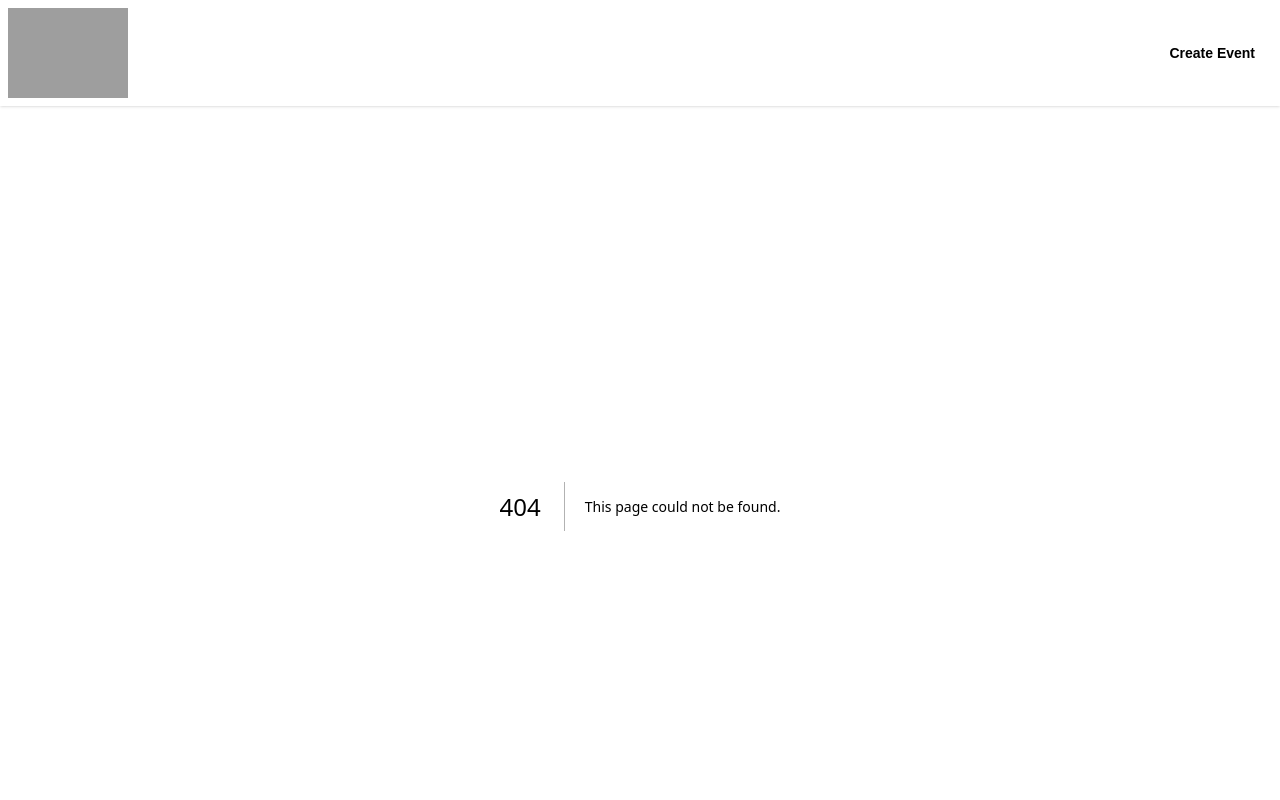
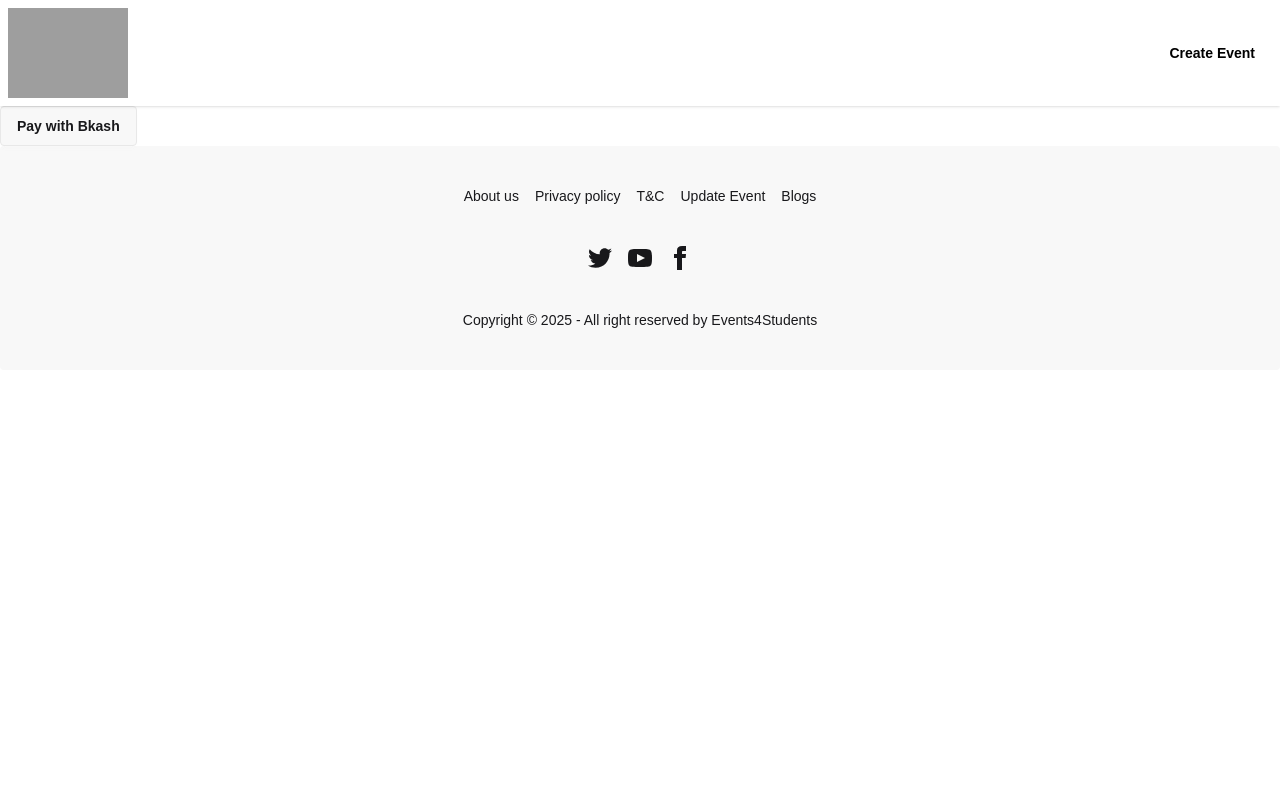
Before and after one commit to SALEHINISLAM/events4students, a Next.js app: page /bkash-payment in a window 1280 px wide. Before the commit this address had no page. Shown: the top 800 px of the page. Built offline with nearby package versions, Linux system fonts and the light colour scheme; grey boxes are pictures that could not be loaded.

Commit message:
bKash payment gateway initiated

```diff
--- a/next.config.mjs
+++ b/next.config.mjs
@@ -26,6 +26,11 @@ const nextConfig = {
                 protocol: 'https',
                 hostname:"drive.google.com",
                 port:"",
+            },
+            {
+                protocol: 'https',
+                hostname:"i.postimg.cc",
+                port:"",
             }
         ]
     }
--- /dev/null
+++ b/src/app/bkash-payment/page.jsx
@@ -0,0 +1,12 @@
+import React from 'react'
+
+export default function BkashPayment() {
+    const options={
+
+    }
+  return (
+    <div>
+        <button className="btn">Pay with Bkash</button>
+    </div>
+  )
+}
--- a/src/app/see-event-details/[id]/page.jsx
+++ b/src/app/see-event-details/[id]/page.jsx
@@ -21,7 +21,7 @@ export default function EventPage() {
       try {
         const response = await fetch(`/api/get-single-event/${id}`);
         const data = await response.json();
-        console.log(data);
+        //console.log(data);
         if (data.success) {
           setEvent(data.event);
         } else {
@@ -228,10 +228,10 @@ export default function EventPage() {
                     {new Date(event.endDate).toLocaleDateString()}
                   </li>
                 )}
-                <li>
+                {/* <li>
                   <strong>Verified Event:</strong>{" "}
                   {event?.isVerified === true ? "Yes" : "No"}
-                </li>
+                </li> */}
               </ul>
 
               <div className="mt-6 space-y-4">
```
